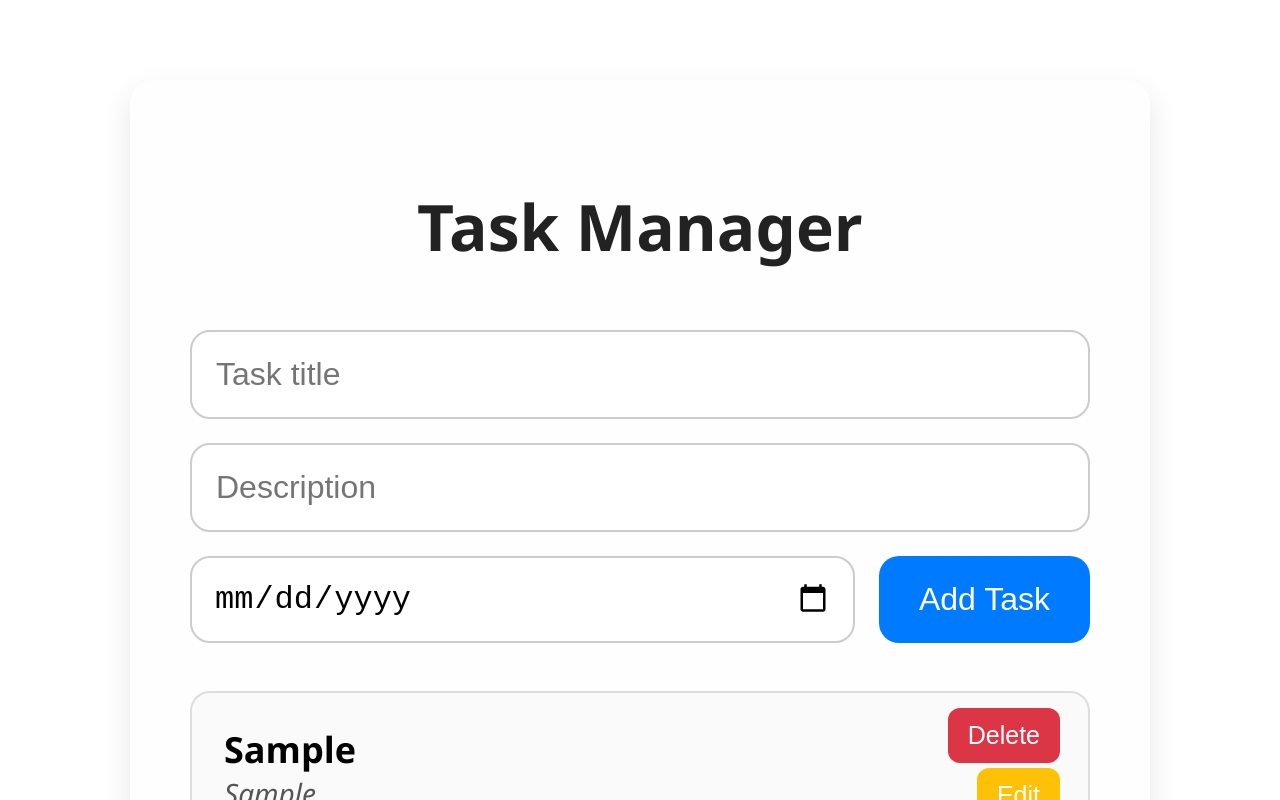
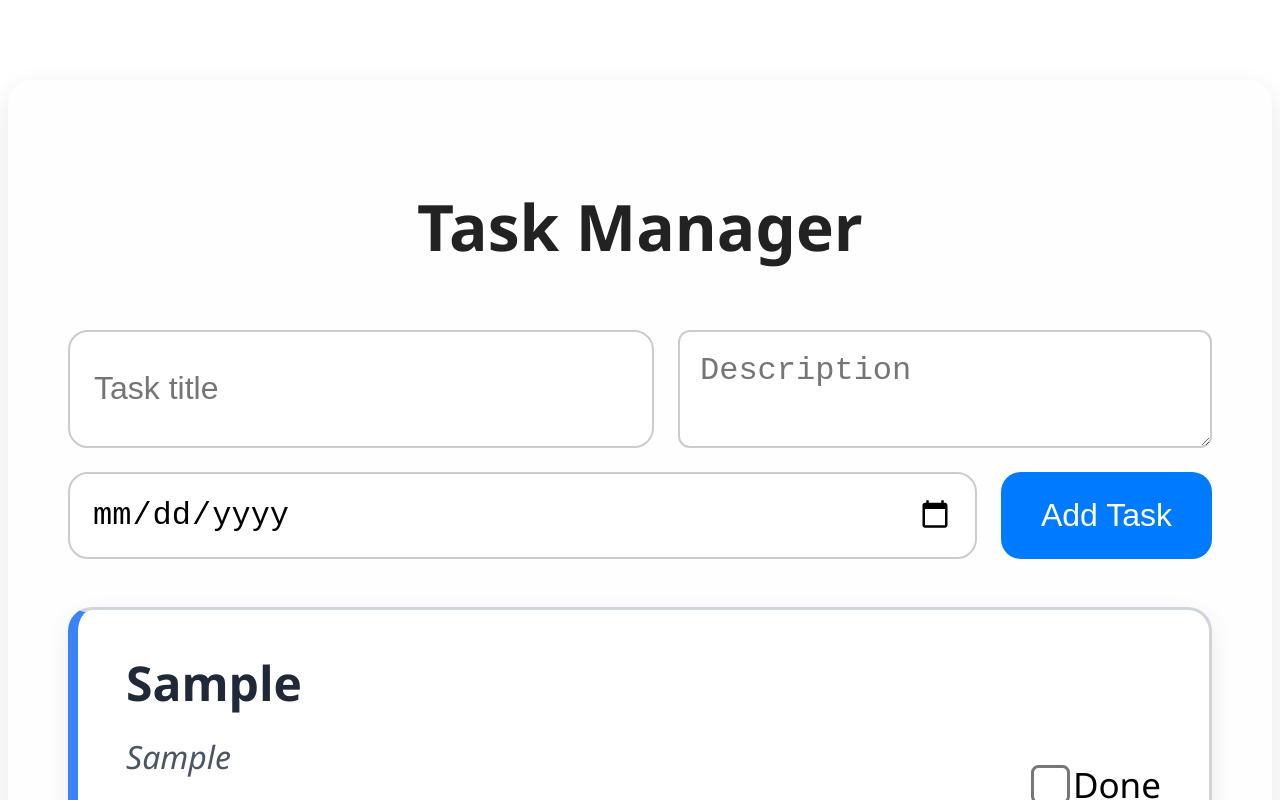
Before and after one commit to Noelrydstrom/Task-Manager, an Angular app: page / in a window 1280 px wide. Both pictures are taken after typing "Sample", "Sample", "2020-01-15" into the empty fields and a click on the button "Add Task". Shown: the top 800 px of the page. Built offline with nearby package versions, Linux system fonts and the light colour scheme.

Commit message:
Felhantering API mmr

```diff
--- a/src/app/app.component.css
+++ b/src/app/app.component.css
@@ -1,5 +1,5 @@
 .container {
-  max-width: 900px;
+  max-width: 1400px;
   margin: 80px auto;
   padding: 60px;
   border-radius: 24px;
@@ -66,60 +66,176 @@ ul {
 }
 
 li {
-  background-color: #fafafa;
-  border: 2px solid #ddd;
-  border-radius: 20px;
-  margin-bottom: 24px;
-  padding: 32px;
+  background-color: #ffffff;
+  border: 3px solid #d1d5db; /* subtle border */
+  border-left: 10px solid #3b82f6; /* accent line */
+  border-radius: 24px;
+  margin-bottom: 32px;
+  padding: 40px 48px;
   display: flex;
   flex-direction: column;
-  gap: 12px;
-  font-size: 36px;
+  gap: 20px;
+  font-size: 40px;
   position: relative;
+  box-shadow: 0 8px 24px rgba(0, 0, 0, 0.08);
+  transition: transform 0.2s ease, box-shadow 0.2s ease;
+}
+
+li:hover {
+  transform: translateY(-4px);
+  box-shadow: 0 12px 30px rgba(0, 0, 0, 0.1);
 }
 
 li span {
   font-weight: bold;
+  font-size: 48px;
+  color: #1f2937;
 }
 
 li .description {
   font-style: italic;
-  color: #555;
-  font-size: 28px;
+  color: #4b5563;
+  font-size: 32px;
 }
 
-li .deadline {
-  font-size: 26px;
-  color: #999;
+textarea {
+  padding: 20px;
+  border: 2px solid #ccc;
+  border-radius: 12px;
+  font-size: 32px;
+  flex: 1 1 400px;
+  min-width: 300px;
+  resize: vertical; /* user can resize height */
+  overflow-wrap: break-word;
+  white-space: pre-wrap;
+  box-sizing: border-box;
 }
 
-/* Add/Modify these rules */
-li button {
-  position: absolute;
-  right: 32px;
-  background-color: #dc3545;
+
+li .deadline {
+  font-size: 28px;
+  color: #6b7280;
+}
+
+
+.deletebutton,
+.editbutton {
+  padding: 13px 13px;
+  font-size: 26px;
+  border: none;
+  border-radius: 12px;
+  color: white;
+  cursor: pointer;
+  transition: transform 0.2s ease, box-shadow 0.2s ease;
+}
+
+.deletebutton {
+  background-color: #e74c3c; /* red */
+  margin-right: 16px;
+}
+
+.editbutton {
+  background-color: #3498db; /* blue */
+}
+
+.deletebutton:hover,
+.editbutton:hover {
+  transform: scale(1.05);
+  box-shadow: 0 6px 12px rgba(0, 0, 0, 0.15);
+}
+
+[edit-mode] {
+  display: flex;
+  flex-wrap: wrap;
+  gap: 20px;
+  align-items: center;
+  padding: 20px 0;
+}
+
+[edit-mode] input {
+  padding: 20px;
+  border: 2px solid #ccc;
+  border-radius: 12px;
+  font-size: 28px;
+  flex: 1 1 30px;
+  min-width: 250px;
+}
+
+[edit-mode] input[type="date"] {
+  padding: 18px;
+}
+
+[edit-mode] button[type="save"] {
+  padding: 20px 32px;
+  font-size: 28px;
+  background-color: #10b981; /* green for save */
   color: white;
   border: none;
   border-radius: 12px;
-  padding: 13px 20px;
   cursor: pointer;
-  font-size: 25px;
+  transition: background-color 0.2s ease;
 }
 
-/* Delete button positioning */
-li button:nth-of-type(1) {  /* Targets the first button (Delete) */
-  top: 15px;
-  right: 28px;
-  background-color: #dc3545;
+[edit-mode] button[type="save"]:hover {
+  background-color: #059669;
 }
 
-/* Edit button positioning */
-li button:nth-of-type(2) {  /* Targets the second button (Edit) */
-  top: 75px;  /* Position below Delete button */
-  right: 28px;
-  background-color: #ffc107;  /* Yellow color for edit */
+.completed {
+  opacity: 0.6;
 }
 
-li button:nth-of-type(2):hover {
-  background-color: #e0a800;
+.checkbox-label {
+  display: flex;
+  align-items: center;
+  font-size: 28px;
+  gap: 12px;
 }
+
+input[type="checkbox"] {
+  transform: scale(1.5);
+  margin: 0; /* remove extra margin */
+  padding: 0;
+  vertical-align: middle;
+}
+
+label {
+  white-space: nowrap;
+  display: inline-flex;
+  align-items: center;
+  gap: 4px; /* reduce gap */
+  cursor: pointer; /* optional, makes it clear it's clickable */
+}
+
+[edit-mode] label {
+  visibility: hidden;
+}
+
+[edit-mode] input[type="checkbox"] {
+  visibility: hidden;
+}
+
+.task-view,
+.task-edit {
+  display: flex;
+  justify-content: space-between;
+  align-items: center;
+  gap: 40px;
+}
+
+.task-content {
+  flex: 1;
+  display: flex;
+  flex-direction: column;
+  gap: 20px;
+}
+
+.task-checkbox {
+  display: flex;
+  align-items: center;
+  font-size: 35px;
+}
+
+.task-checkbox input[type="checkbox"] {
+  transform: scale(3);
+  margin-right: 12px;
+}
--- a/src/app/app.component.html
+++ b/src/app/app.component.html
@@ -3,26 +3,44 @@
 
   <div class="task-input">
     <input [(ngModel)]="newTask.title" placeholder="Task title" />
-    <input [(ngModel)]="newTask.description" placeholder="Description" />
+    <textarea [(ngModel)]="newTask.description" placeholder="Description"></textarea>
     <input type="date" [(ngModel)]="newTask.deadline" />
     <button (click)="addTask()">Add Task</button>
   </div>
 
   <ul>
-    <li *ngFor="let task of tasks; let i = index">
-      <div *ngIf="!task.isEditing">
-        <span>{{ task.title }}</span>
-        <div class="description">{{ task.description }}</div>
-        <div class="deadline">deadline: {{ task.deadline }}</div>
-        <button (click)="removeTask(i)">Delete</button>
-        <button (click)="editTask(task)">Edit</button>
+    <li *ngFor="let task of tasks; let i = index" [class.completed]="task.completed">
+      <div *ngIf="!task.isEditing" class="task-view">
+        <div class="task-content">
+          <span>{{ task.title }}</span>
+          <div class="description">{{ task.description }}</div>
+          <div class="deadline">Deadline: {{ task.deadline }}</div>
+          <div class="buttons">
+            <button class="deletebutton" (click)="removeTask(i)">Delete</button>
+            <button class="editbutton" (click)="editTask(task)">Edit</button>
+          </div>
+        </div>
+        <div class="task-checkbox">
+          <label>
+            <input type="checkbox" [(ngModel)]="task.completed" />
+            Done
+          </label>
+        </div>
       </div>
 
-      <div *ngIf="task.isEditing" edit-mode>
-        <input [(ngModel)]="task.title" placeholder="Task title" />
-        <input [(ngModel)]="task.description" placeholder="Description" />
-        <input type="date" [(ngModel)]="task.deadline" />
-        <button (click)="saveTask(task)" type="save">Save Changes</button>
+      <div *ngIf="task.isEditing" class="task-edit" edit-mode>
+        <div class="task-content">
+          <input [(ngModel)]="task.title" placeholder="Task title" />
+          <textarea [(ngModel)]="task.description" placeholder="Description"></textarea>
+          <input type="date" [(ngModel)]="task.deadline" />
+          <button (click)="saveTask(task)" type="save">Save Changes</button>
+        </div>
+        <div class="task-checkbox">
+          <label>
+            <input type="checkbox" [(ngModel)]="task.completed" />
+            Done
+          </label>
+        </div>
       </div>
     </li>
   </ul>
--- a/src/app/app.component.ts
+++ b/src/app/app.component.ts
@@ -1,4 +1,4 @@
-import { Component } from '@angular/core';
+import { Component, signal } from '@angular/core';
 import { CommonModule } from '@angular/common';
 import { FormsModule } from '@angular/forms';
 
@@ -6,6 +6,8 @@ interface Task {
   title: string;
   description: string;
   deadline: string;
+  completed: boolean;
+  isEditing?: boolean;
 }
 
 @Component({
@@ -16,20 +18,26 @@ interface Task {
   styleUrls: ['./app.component.css']
 })
 export class AppComponent {
-  tasks: any[] = [];
+  tasks: Task[] = [];
+  loading = signal(true);
+  user = signal<any>(null);
 
-  newTask = {
+  newTask: Task = {
     title: '',
     description: '',
-    deadline: ''
+    deadline: '',
+    completed: false
   };
 
   addTask() {
     if (this.newTask.title.trim()) {
       this.tasks.push({ ...this.newTask, isEditing: false });
-
-      // Clear input fields
-      this.newTask = { title: '', description: '', deadline: '' };
+      this.newTask = {
+        title: '',
+        description: '',
+        deadline: '',
+        completed: false
+      };
     }
   }
 
@@ -37,11 +45,11 @@ export class AppComponent {
     this.tasks.splice(index, 1);
   }
 
-  editTask(task: any) {
+  editTask(task: Task) {
     task.isEditing = true;
   }
 
-  saveTask(task: any) {
+  saveTask(task: Task) {
     task.isEditing = false;
   }
 }
--- a/src/app/app.module.ts
+++ b/src/app/app.module.ts
@@ -2,12 +2,24 @@ import { NgModule } from '@angular/core';
 import { BrowserModule } from '@angular/platform-browser';
 import { AppComponent } from './app.component'; // Import the standalone AppComponent
 import { bootstrapApplication } from '@angular/platform-browser'; // Import bootstrapApplication function
+import { provideHttpClient, withInterceptorsFromDi, HTTP_INTERCEPTORS } from '@angular/common/http';
+import { HttpErrorInterceptor } from './core/http-error-interceptor.service';
 
 @NgModule({
   imports: [BrowserModule],
-  providers: [],
+  providers: [
+    {
+      provide: HTTP_INTERCEPTORS,
+      useClass: HttpErrorInterceptor,
+      multi: true
+    }
+  ],
 })
 export class AppModule {}
 
 // Bootstrap the standalone component using bootstrapApplication
-bootstrapApplication(AppComponent);
+bootstrapApplication(AppComponent, {
+  providers: [
+    provideHttpClient(withInterceptorsFromDi())
+  ]
+});
--- /dev/null
+++ b/src/app/core/http-error-interceptor.service.ts
@@ -0,0 +1,32 @@
+// src/app/core/http-error-interceptor.service.ts
+
+import { Injectable } from '@angular/core';
+import { HttpEvent, HttpInterceptor, HttpHandler, HttpRequest, HttpErrorResponse } from '@angular/common/http';
+import { Observable, throwError } from 'rxjs';
+import { catchError } from 'rxjs/operators';
+
+@Injectable()
+export class HttpErrorInterceptor implements HttpInterceptor {
+
+  intercept(req: HttpRequest<any>, next: HttpHandler): Observable<HttpEvent<any>> {
+    return next.handle(req).pipe(
+      catchError((error: HttpErrorResponse) => {
+        // Logga felet (eller visa ett toast/snackbar etc.)
+        console.error('HTTP Error:', error);
+
+        let errorMessage = 'Ett oväntat fel uppstod';
+
+        if (error.error instanceof ErrorEvent) {
+          // Klient-side fel
+          errorMessage = `Klientfel: ${error.error.message}`;
+        } else {
+          // Server-side fel
+          errorMessage = `Serverfel: ${error.status} - ${error.message}`;
+        }
+
+        // Här kan du även navigera eller visa notifieringar
+        return throwError(() => new Error(errorMessage));
+      })
+    );
+  }
+}
```
Also changed, not shown: 2 other files (tests, documents, lock files or other folders).
